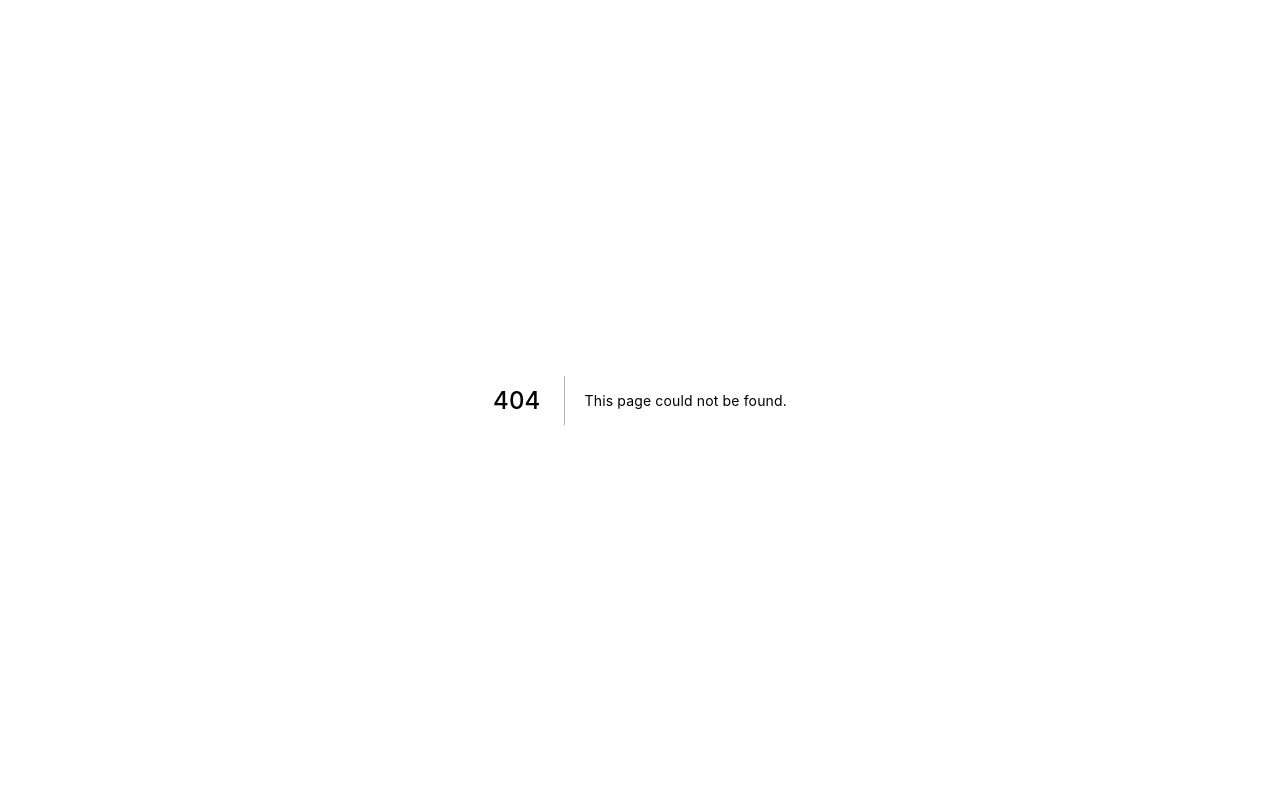
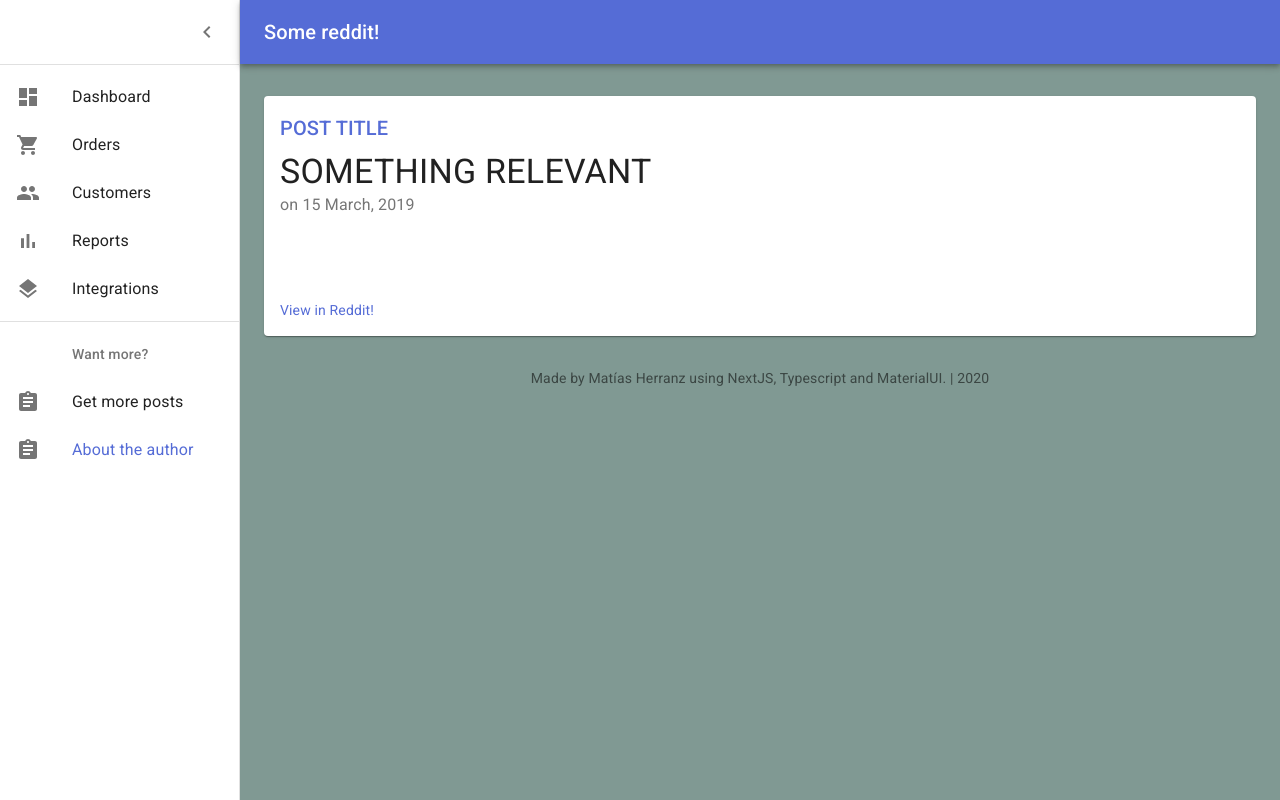
Before and after one commit to matiasherranz/miniblog, a Next.js app: page / in a window 1280 px wide. Before the commit this address had no page. Built offline with nearby package versions, Linux system fonts and the light colour scheme.

Commit message:
Added index.tsx file.

```diff
--- /dev/null
+++ b/pages/index.tsx
@@ -0,0 +1,106 @@
+import React, { ReactElement, FC } from 'react';
+
+import clsx from 'clsx';
+
+import Drawer from '@material-ui/core/Drawer';
+import Box from '@material-ui/core/Box';
+import AppBar from '@material-ui/core/AppBar';
+import Toolbar from '@material-ui/core/Toolbar';
+import List from '@material-ui/core/List';
+import Typography from '@material-ui/core/Typography';
+import Divider from '@material-ui/core/Divider';
+import IconButton from '@material-ui/core/IconButton';
+import Container from '@material-ui/core/Container';
+import Grid from '@material-ui/core/Grid';
+import Paper from '@material-ui/core/Paper';
+import MenuIcon from '@material-ui/icons/Menu';
+import ChevronLeftIcon from '@material-ui/icons/ChevronLeft';
+import CssBaseline from '@material-ui/core/CssBaseline';
+
+import { mainListItems, secondaryListItems } from '../components/ListItems';
+import PostDetail from '../components/PostDetail';
+import Footer from '../components/Footer';
+import useStyles from '../styles/dashboardStyles';
+
+const Index: FC = (): ReactElement => {
+  const classes = useStyles();
+  const [open, setOpen] = React.useState(true);
+  const handleDrawerOpen = () => {
+    setOpen(true);
+  };
+  const handleDrawerClose = () => {
+    setOpen(false);
+  };
+  const fixedHeightPaper = clsx(classes.paper, classes.fixedHeight);
+
+  return (
+    <div className={classes.root}>
+      <CssBaseline />
+      <AppBar
+        position="absolute"
+        className={clsx(classes.appBar, open && classes.appBarShift)}
+      >
+        <Toolbar className={classes.toolbar}>
+          <IconButton
+            edge="start"
+            color="inherit"
+            aria-label="open drawer"
+            onClick={handleDrawerOpen}
+            className={clsx(
+              classes.menuButton,
+              open && classes.menuButtonHidden
+            )}
+          >
+            <MenuIcon />
+          </IconButton>
+          <Typography
+            component="h1"
+            variant="h6"
+            color="inherit"
+            noWrap
+            className={classes.title}
+          >
+            Some reddit!
+          </Typography>
+        </Toolbar>
+      </AppBar>
+
+      <Drawer
+        variant="permanent"
+        classes={{
+          paper: clsx(classes.drawerPaper, !open && classes.drawerPaperClose),
+        }}
+        open={open}
+      >
+        <div className={classes.toolbarIcon}>
+          <IconButton onClick={handleDrawerClose}>
+            <ChevronLeftIcon />
+          </IconButton>
+        </div>
+        <Divider />
+        <List>{mainListItems}</List>
+        <Divider />
+        <List>{secondaryListItems}</List>
+      </Drawer>
+
+      <main className={classes.content}>
+        <div className={classes.appBarSpacer} />
+        <Container maxWidth="lg" className={classes.container}>
+          <Grid container spacing={3}>
+            {/* Post detail */}
+            <Grid item xs={12} md={12} lg={12}>
+              <Paper className={fixedHeightPaper}>
+                <PostDetail />
+              </Paper>
+            </Grid>
+          </Grid>
+          <Box pt={4}>
+            <Footer />
+          </Box>
+        </Container>
+      </main>
+    </div>
+  );
+};
+
+export default Index;
```
